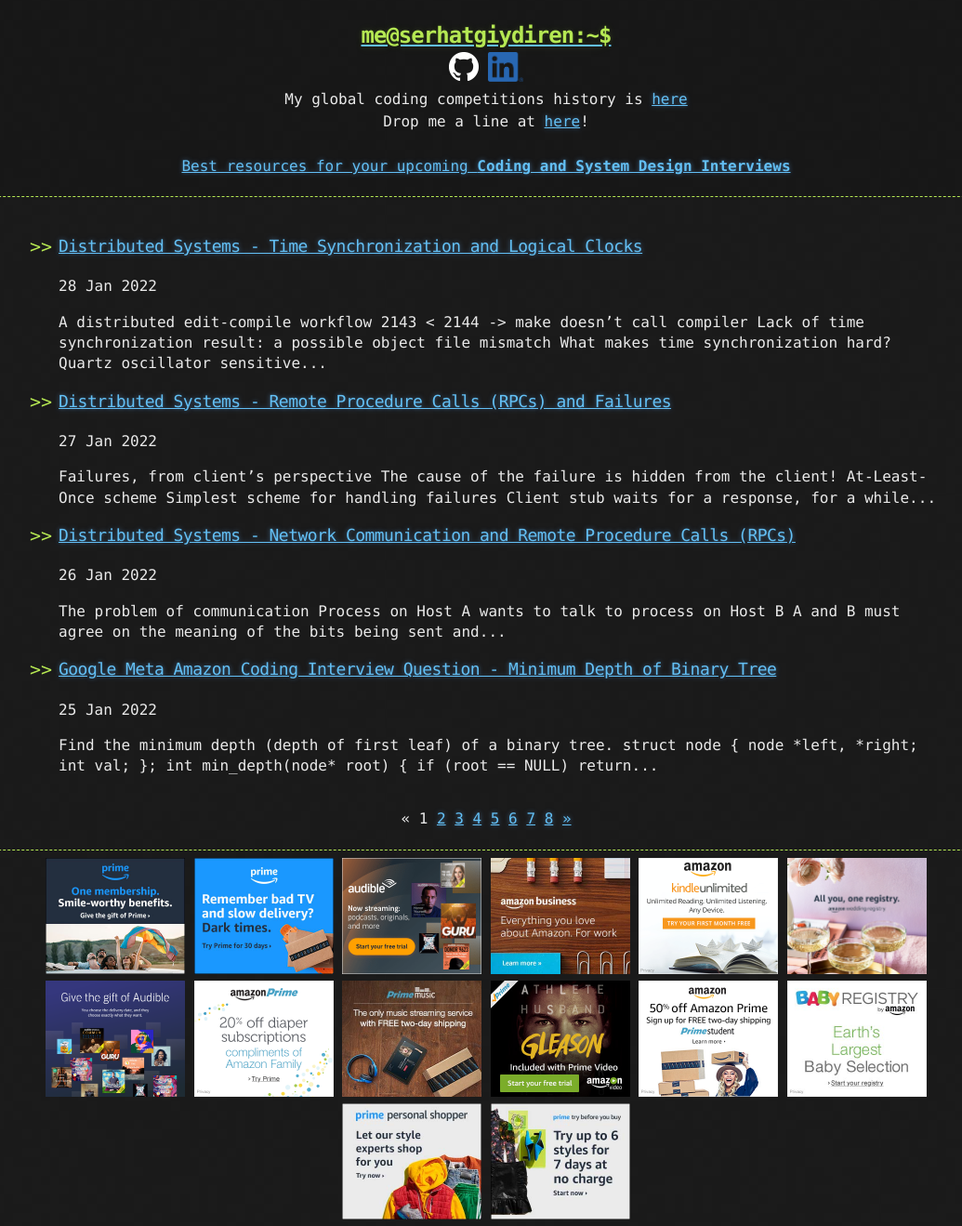
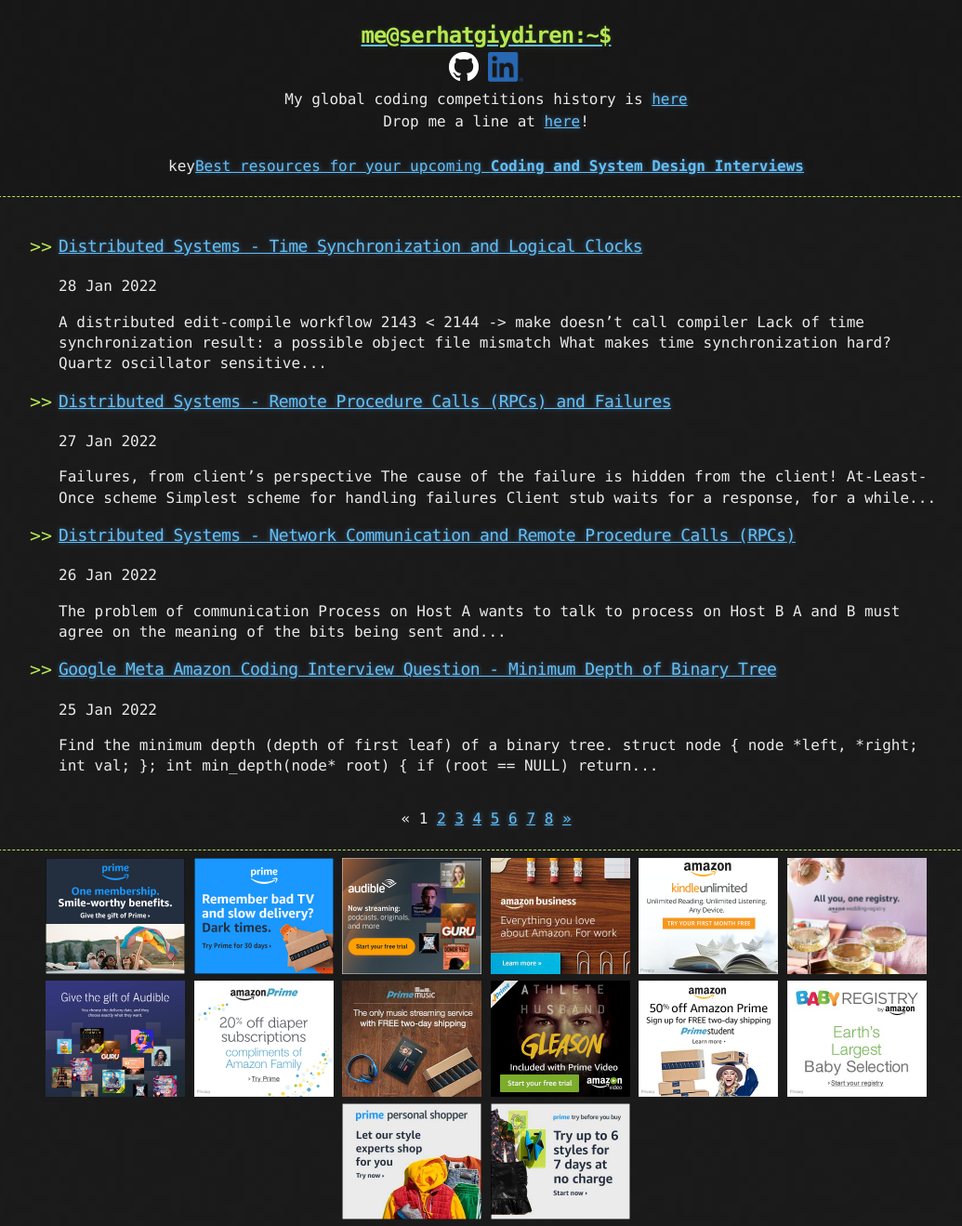
Before and after one commit to goodHunter27/serhatgiydiren.github.io, a Jekyll site: the page built from index.html, in a window 1280 px wide. Shown: the whole page at 93% size, without its empty margins (117-1152 px from the left). Built offline with Jekyll 4.4.1, drawn with Linux system fonts in a browser that asks for light colours; a script that is not in the unit is left out; the list of posts is cut into pages by our own code.

Commit message:
Update header.html

```diff
--- a/_includes/header.html
+++ b/_includes/header.html
@@ -10,6 +10,6 @@
     <div align="center">My global coding competitions history is <a href="https://serhatgiydiren.github.io/coding-competitions">here</a></div>
     <div align="center">Drop me a line at <a href="mailto:serhatgiydiren@gmail.com">here</a>!</div>
     <br>
-    <div align="center"><i class="fa fa-envelope"></i><a href="https://serhatgiydiren.github.io/best-resources-for-tech-interviews">Best resources for your upcoming <b>Coding and System Design Interviews</b></a></div>
+    <div align="center"><span class="material-symbols-rounded">key</span><a href="https://serhatgiydiren.github.io/best-resources-for-tech-interviews">Best resources for your upcoming <b>Coding and System Design Interviews</b></a></div>
   </div>
 </header>
```
